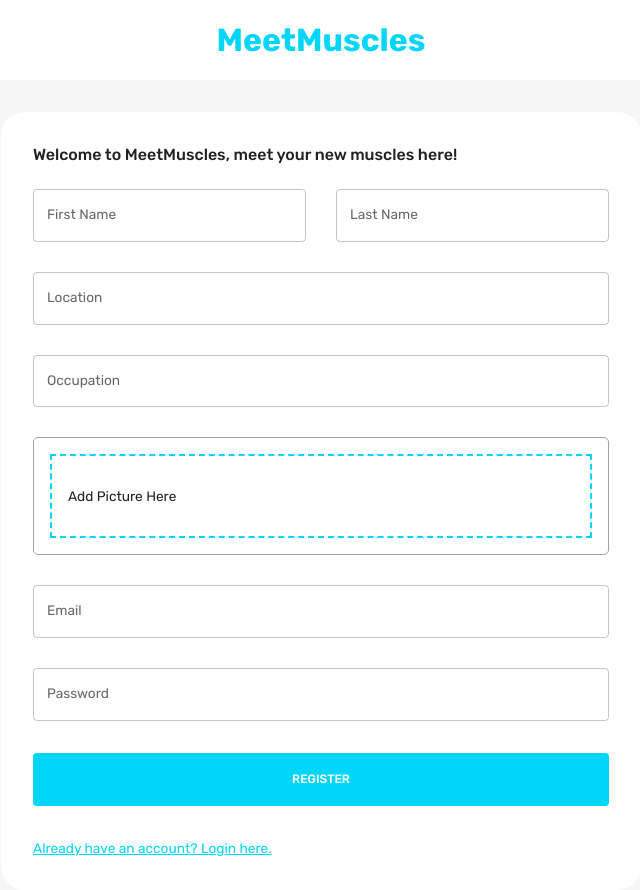
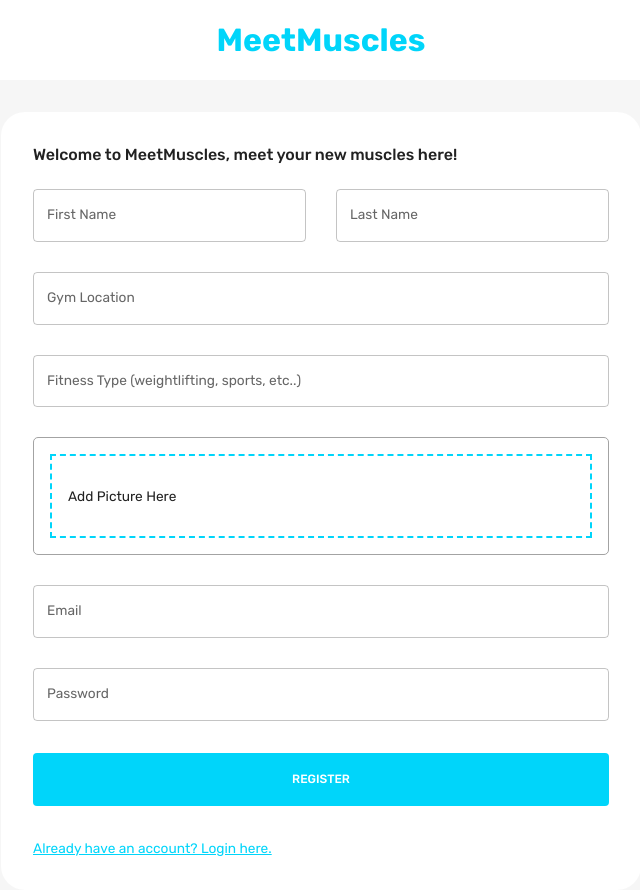
Before and after one commit to kyong4/fakebook, a React (Create React App) app in the folder client/: page / in a window 1280 px wide. Both pictures are taken after a click on the element "Don't have an account? Sign Up here.". Shown: the whole page, without its empty margins (319-959 px from the left). Built offline with nearby package versions, Linux system fonts and the light colour scheme.

Commit message:
last minute changes

```diff
--- a/client/src/scenes/loginPage/Form.jsx
+++ b/client/src/scenes/loginPage/Form.jsx
@@ -160,7 +160,7 @@ const Form = () => {
                   sx={{ gridColumn: "span 2" }}
                 />
                 <TextField
-                  label="Location"
+                  label="Gym Location"
                   onBlur={handleBlur}
                   onChange={handleChange}
                   value={values.location}
@@ -170,7 +170,7 @@ const Form = () => {
                   sx={{ gridColumn: "span 4" }}
                 />
                 <TextField
-                  label="Occupation"
+                  label="Fitness Type (weightlifting, sports, etc..)"
                   onBlur={handleBlur}
                   onChange={handleChange}
                   value={values.occupation}
--- a/client/src/scenes/widgets/FriendListWidget.jsx
+++ b/client/src/scenes/widgets/FriendListWidget.jsx
@@ -35,7 +35,7 @@ const FriendListWidget = ({ userId }) => {
         fontWeight="500"
         sx={{ mb: "1.5rem" }}
       >
-        Friend List
+        MusclePals List
       </Typography>
       <Box display="flex" flexDirection="column" gap="1.5rem">
         {friends.map((friend) => (
--- a/client/src/scenes/widgets/UserWidget.jsx
+++ b/client/src/scenes/widgets/UserWidget.jsx
@@ -2,7 +2,7 @@ import {
   ManageAccountsOutlined,
   EditOutlined,
   LocationOnOutlined,
-  WorkOutlineOutlined,
+  FitnessCenterOutlined,
 } from "@mui/icons-material";
 import { Box, Typography, Divider, useTheme } from "@mui/material";
 import UserImage from "components/UserImage";
@@ -72,7 +72,7 @@ const UserWidget = ({ userId, picturePath }) => {
             >
               {firstName} {lastName}
             </Typography>
-            <Typography color={medium}>{friends.length} friends</Typography>
+            <Typography color={medium}>{friends.length} MusclePals</Typography>
           </Box>
         </FlexBetween>
         <ManageAccountsOutlined />
@@ -87,7 +87,7 @@ const UserWidget = ({ userId, picturePath }) => {
           <Typography color={medium}>{location}</Typography>
         </Box>
         <Box display="flex" alignItems="center" gap="1rem">
-          <WorkOutlineOutlined fontSize="large" sx={{ color: main }} />
+          <FitnessCenterOutlined fontSize="large" sx={{ color: main }} />
           <Typography color={medium}>{occupation}</Typography>
         </Box>
       </Box>
```
